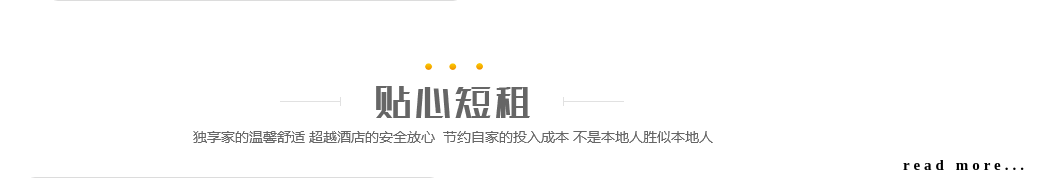
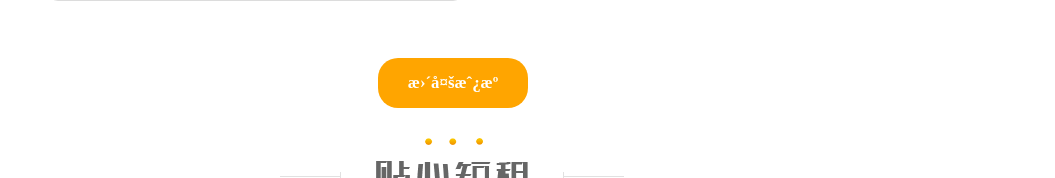
Before and after one commit to larkin2296/web_runju, a PHP site: page /web_runju/apps/index/view/index/index.html in a window 1280 px wide. Shown: the part 1052-1230 px from the top of the page, without its empty margins (187-1242 px from the left). Run offline with PHP 8.4, Linux system fonts and the light colour scheme; data that the repository does not hold is empty; some libraries are stand-ins or nearby versions.

Commit message:
no message

```diff
--- a/apps/index/controller/ListTable.php
+++ b/apps/index/controller/ListTable.php
@@ -72,11 +72,12 @@
 
             $val['key_list'] = $data->get_key_data($val['key_word']);
         }
+
         $arr['data'] = $s_data;
         $s_count =  DB::name('house_rent_data')
             ->where($where)
             ->count();
-        $arr['count'] = ceil($s_count/5);;
+        $arr['count'] = ceil($s_count/5);
         return $arr;
     }
 }
--- a/apps/index/view/index/index.html
+++ b/apps/index/view/index/index.html
@@ -57,15 +57,15 @@
 				  			</li>
 				  			<li>
 				  				<h3 class="h3" style="background:url(../public/static/img/icon06.png) no-repeat left center;"><a href="javascript:void(0);">热点地铁站</a></h3>
-				  				<a href="{:url('list_table/index?a=1')}" class="list">张江高科</a>
-				  				<a href="{:url('list_table/index?a=1')}" class="list">陆家嘴</a>
-				  				<a href="{:url('list_table/index?a=1')}" class="list">世纪大道</a>
+				  				<a href="{:url('list_table/index?a=1&list=张江高科')}" class="list">张江高科</a>
+				  				<a href="{:url('list_table/index?a=1&list=陆家嘴')}" class="list">陆家嘴</a>
+				  				<a href="{:url('list_table/index?a=1&list=世纪大道')}" class="list">世纪大道</a>
 				  			</li>
 				  			<li>
 				  				<h3 class="h3" style="background:url(../public/static/img/icon07.png) no-repeat left center;"><a href="javascript:void(0);">热点工作地</a></h3>
-				  				<a href="{:url('list_table/index?a=1')}" class="list">陆家嘴</a>
-				  				<a href="{:url('list_table/index?a=1')}" class="list">徐家汇</a>
-				  				<a href="{:url('list_table/index?a=1')}" class="list">静安寺</a>
+				  				<a href="{:url('list_table/index?a=1&list=陆家嘴'')}" class="list">陆家嘴</a>
+				  				<a href="{:url('list_table/index?a=1&list=徐家汇'')}" class="list">徐家汇</a>
+				  				<a href="{:url('list_table/index?a=1&list=静安寺'')}" class="list">静安寺</a>
 				  			</li>
 				  			<li>
 				  				<h3 class="h3" style="background:url(../public/static/img/icon08.png) no-repeat left center;"><a href="javascript:void(0);">我们服务</a></h3>
@@ -80,7 +80,6 @@
 			<div id='idxbox2'>
 				<div class="wrap">
 					<h1 class="h1">开心安家</h1>
-					<div class='read_more'>read more...</div>
 					<div class="swiper-container swiper-container-father">
 					<div class="idxList_wrap swiper-wrapper">
 						{foreach name='house' id='house'}
@@ -113,10 +112,10 @@
 					</div>
 				</div>
 			</div>
+			<div class='read_more changzu'>更多房源</div>
 			<div id='duanzu'>
 				<div class='wrap'>
 				<div class='h1'>贴心短租</div>
-					<div class='read_more'>read more...</div>
 					<div class="swiper-container swiper-container-father">
 						<div class="idxList_wrap swiper-wrapper">
 							{foreach name='hou' id='hou'}
@@ -150,6 +149,7 @@
 				</div>
 
 			</div>
+			<div class='read_more duanzu'>更多房源</div>
 			<div class="idxbox4">
 				<div class="wrap">
 					<h1 class="h1">我们设计</h1>
@@ -413,4 +413,10 @@
 	$('.idxList').click(function(){
 	    location.href='__back__/index/house_detail/index/id/'+$(this).children('.house_id').val();
 	})
+	$('.changzu').click(function(){
+        location.href='{:url("list_table/index?a=1")}';
+	})
+    $('.duanzu').click(function(){
+        location.href='{:url("list_table/index?a=0")}';
+    })
 </script>
--- a/apps/index/view/tuo_guan/index.html
+++ b/apps/index/view/tuo_guan/index.html
@@ -141,7 +141,8 @@
 </html>
 <script src='__static__/js/jquery.min.js'></script>
 <script type='text/javascript'>
-    $('.btn').click(function(){
+    $('.tuoguan2 .btn').click(function(){
+        $('html, body').animate({scrollTop:'0px'}, 500);
         $('#a').css('display','block');
         $('#main_detail').css('display','block');
     })
--- a/public/static/css/index.css
+++ b/public/static/css/index.css
@@ -244,13 +244,17 @@
 	font-size:20px;
 }
 .read_more{
-	float:right;
-	margin-top:-20px;
-	font-size: 15px;
-	color: black;
-	font-weight: bold;
 	width:150px;
-	letter-spacing:4px;
+    height:50px;
+    border-radius: 20px;
+    background-color: orange;
+    color:white;
+    text-align: center;
+    line-height:50px;
+    font-size: 120%;
+    font-weight: bold;
+    margin:25px auto;
+    cursor: pointer;
 }
 #duanzu{
 	margin-top:30px;
```
Also changed, not shown: apps/index/view/index/index_top.html (+14 -14 lines).
